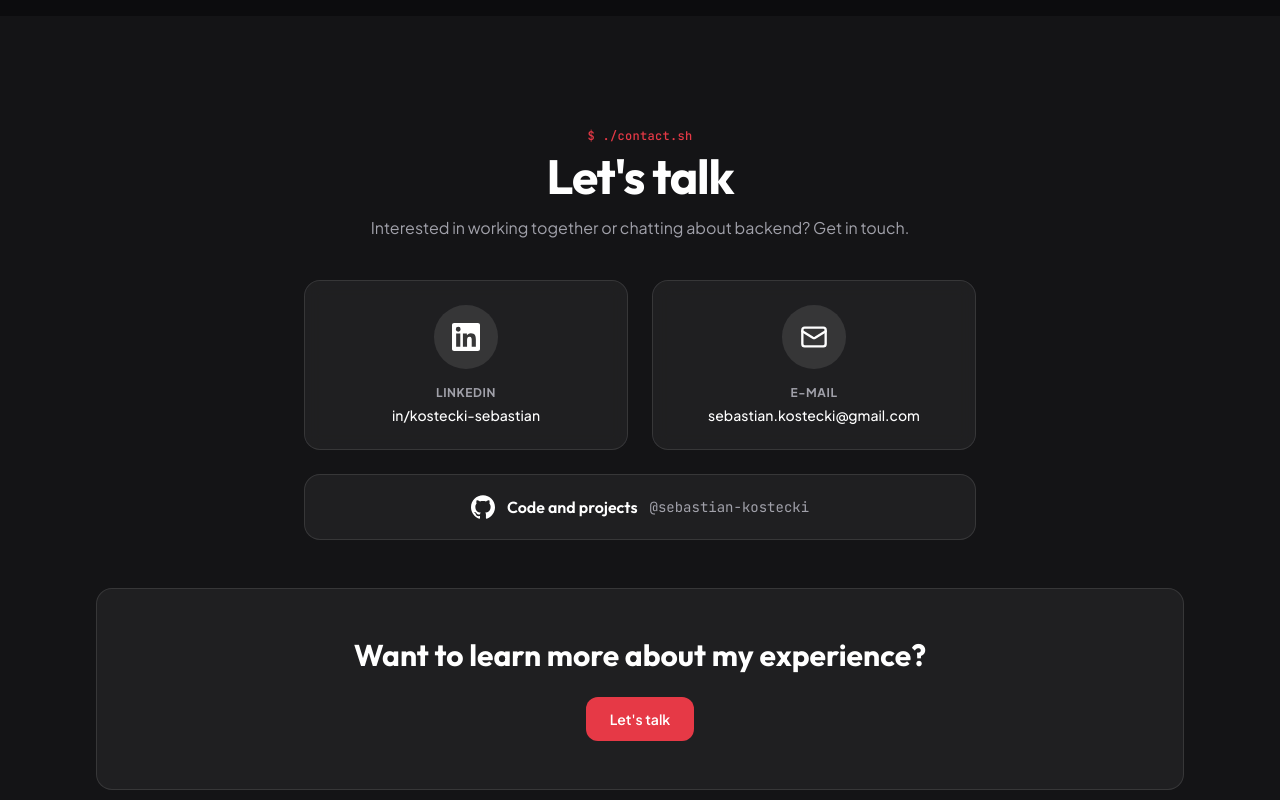
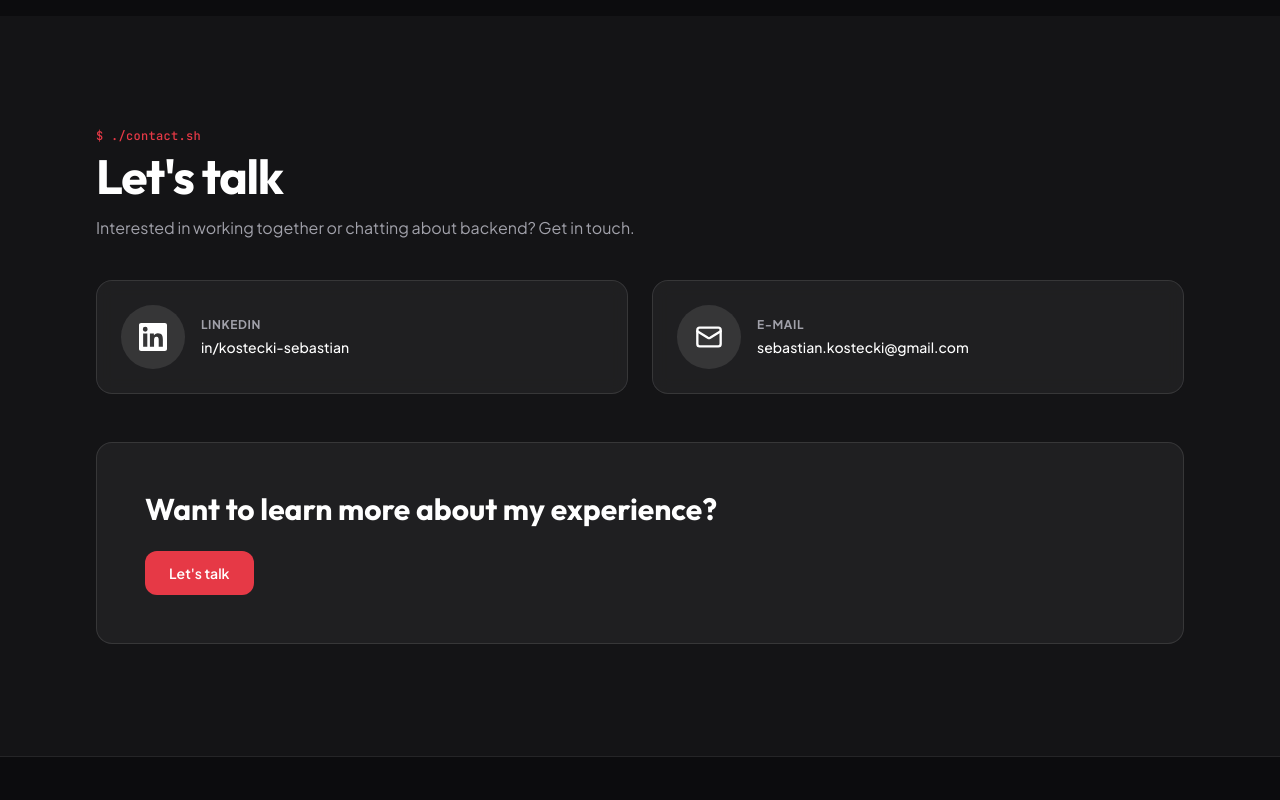
Before and after one commit to sebastian-kostecki/kostecki-dev-landing, a Vue app: page / in a window 1280 px wide. Shown: the part 3920-4720 px from the top of the page. Built offline with nearby package versions, Linux system fonts and the light colour scheme.

Commit message:
Remove GitHub section from Contact page and improve layout consistency.

```diff
--- a/src/components/sections/ContactSection.vue
+++ b/src/components/sections/ContactSection.vue
@@ -1,6 +1,5 @@
 <script setup lang="ts">
 import { ref, onMounted, computed } from 'vue'
-import { Icon } from '@iconify/vue'
 import SectionHeading from '@/components/ui/SectionHeading.vue'
 import ContactCard from '@/components/ui/ContactCard.vue'
 import RevealOnScroll from '@/components/ui/RevealOnScroll.vue'
@@ -42,12 +41,11 @@ onMounted(() => {
           id="contact-heading"
           :command="content.contact.command"
           :title="content.contact.title"
-          centered
         />
-        <p class="mt-4 text-center text-muted">{{ content.contact.subtitle }}</p>
+        <p class="mt-4 text-center text-muted lg:text-left">{{ content.contact.subtitle }}</p>
       </RevealOnScroll>
 
-      <div class="mt-10 grid gap-6 sm:grid-cols-2 lg:mx-auto lg:max-w-2xl">
+      <div class="mt-10 grid gap-6 sm:grid-cols-2">
         <ContactCard
           v-for="(method, index) in content.contact.methods"
           :key="method.type"
@@ -57,24 +55,11 @@ onMounted(() => {
       </div>
 
       <RevealOnScroll>
-        <a
-          :href="content.contact.github.href"
-          target="_blank"
-          rel="noopener noreferrer"
-          class="mt-6 flex items-center justify-center gap-3 rounded-2xl border border-border bg-white/5 p-5 transition-colors hover:border-accent/50 hover:bg-white/10 focus-visible:outline-none focus-visible:ring-2 focus-visible:ring-accent lg:mx-auto lg:max-w-2xl"
-        >
-          <Icon icon="simple-icons:github" class="h-6 w-6 text-white" aria-hidden="true" />
-          <span class="font-display font-semibold text-white">{{ content.contact.github.label }}</span>
-          <span class="font-mono text-sm text-muted">{{ content.contact.github.handle }}</span>
-        </a>
-      </RevealOnScroll>
-
-      <RevealOnScroll>
-        <div class="mt-12 rounded-2xl border border-border bg-white/5 p-8 text-center lg:p-12">
+        <div class="mt-12 rounded-2xl border border-border bg-white/5 p-8 lg:p-12">
           <h3 class="font-display text-2xl font-bold text-white lg:text-3xl">
             {{ content.contact.ctaHeadline }}
           </h3>
-          <div class="mt-6 flex flex-col items-center justify-center gap-4 sm:flex-row">
+          <div class="mt-6 flex flex-col gap-4 sm:flex-row">
             <a
               :href="content.hero.ctaPrimary.href"
               class="btn-primary"
--- a/src/components/ui/ContactCard.vue
+++ b/src/components/ui/ContactCard.vue
@@ -21,24 +21,26 @@ const icon = iconMap[props.method.type]
 
 <template>
   <div
-    class="surface-card flex flex-col items-center p-6 text-center reveal"
+    class="surface-card flex flex-row items-center gap-4 p-6 reveal"
     :style="{ transitionDelay: `${index * 100}ms` }"
   >
     <div
-      class="flex h-16 w-16 items-center justify-center rounded-full bg-white/10"
+      class="flex h-16 w-16 shrink-0 items-center justify-center rounded-full bg-white/10"
       aria-hidden="true"
     >
       <component :is="icon" v-if="typeof icon !== 'string'" class="h-7 w-7 text-white" />
       <Icon v-else :icon="icon" class="h-7 w-7 text-white" />
     </div>
-    <p class="mt-4 text-xs font-bold uppercase tracking-wider text-muted">{{ method.label }}</p>
+    <div class="min-w-0 text-left">
+      <p class="text-xs font-bold uppercase tracking-wider text-muted">{{ method.label }}</p>
       <a
         :href="method.href"
-      class="mt-1 text-sm font-medium text-white transition-colors hover:text-accent focus-visible:outline-none focus-visible:ring-2 focus-visible:ring-accent rounded-sm"
+        class="mt-1 block text-sm font-medium text-white transition-colors hover:text-accent focus-visible:outline-none focus-visible:ring-2 focus-visible:ring-accent rounded-sm"
         :target="method.type === 'linkedin' ? '_blank' : undefined"
         :rel="method.type === 'linkedin' ? 'noopener noreferrer' : undefined"
       >
         {{ method.value }}
       </a>
     </div>
+  </div>
 </template>
--- a/src/content/en.json
+++ b/src/content/en.json
@@ -196,12 +196,7 @@
       { "type": "linkedin", "label": "LinkedIn", "value": "in/kostecki-sebastian", "href": "https://www.linkedin.com/in/kostecki-sebastian" },
       { "type": "email", "label": "E-mail", "value": "sebastian.kostecki@gmail.com", "href": "mailto:sebastian.kostecki@gmail.com" }
     ],
-    "ctaHeadline": "Want to learn more about my experience?",
-    "github": {
-      "label": "Code and projects",
-      "handle": "@sebastian-kostecki",
-      "href": "https://github.com/sebastian-kostecki"
-    }
+    "ctaHeadline": "Want to learn more about my experience?"
   },
   "footer": {
     "servicesTitle": "Specialization",
--- a/src/content/pl.json
+++ b/src/content/pl.json
@@ -196,12 +196,7 @@
       { "type": "linkedin", "label": "LinkedIn", "value": "in/kostecki-sebastian", "href": "https://www.linkedin.com/in/kostecki-sebastian" },
       { "type": "email", "label": "E-mail", "value": "sebastian.kostecki@gmail.com", "href": "mailto:sebastian.kostecki@gmail.com" }
     ],
-    "ctaHeadline": "Chcesz dowiedzieć się więcej o moim doświadczeniu?",
-    "github": {
-      "label": "Kod i projekty",
-      "handle": "@sebastian-kostecki",
-      "href": "https://github.com/sebastian-kostecki"
-    }
+    "ctaHeadline": "Chcesz dowiedzieć się więcej o moim doświadczeniu?"
   },
   "footer": {
     "servicesTitle": "Specjalizacja",
--- a/src/types/content.ts
+++ b/src/types/content.ts
@@ -119,11 +119,6 @@ export interface SiteContent {
     subtitle: string
     methods: ContactMethod[]
     ctaHeadline: string
-    github: {
-      label: string
-      handle: string
-      href: string
-    }
   }
   footer: {
     servicesTitle: string
```
Lines whose indentation alone changed are shown as unchanged.
